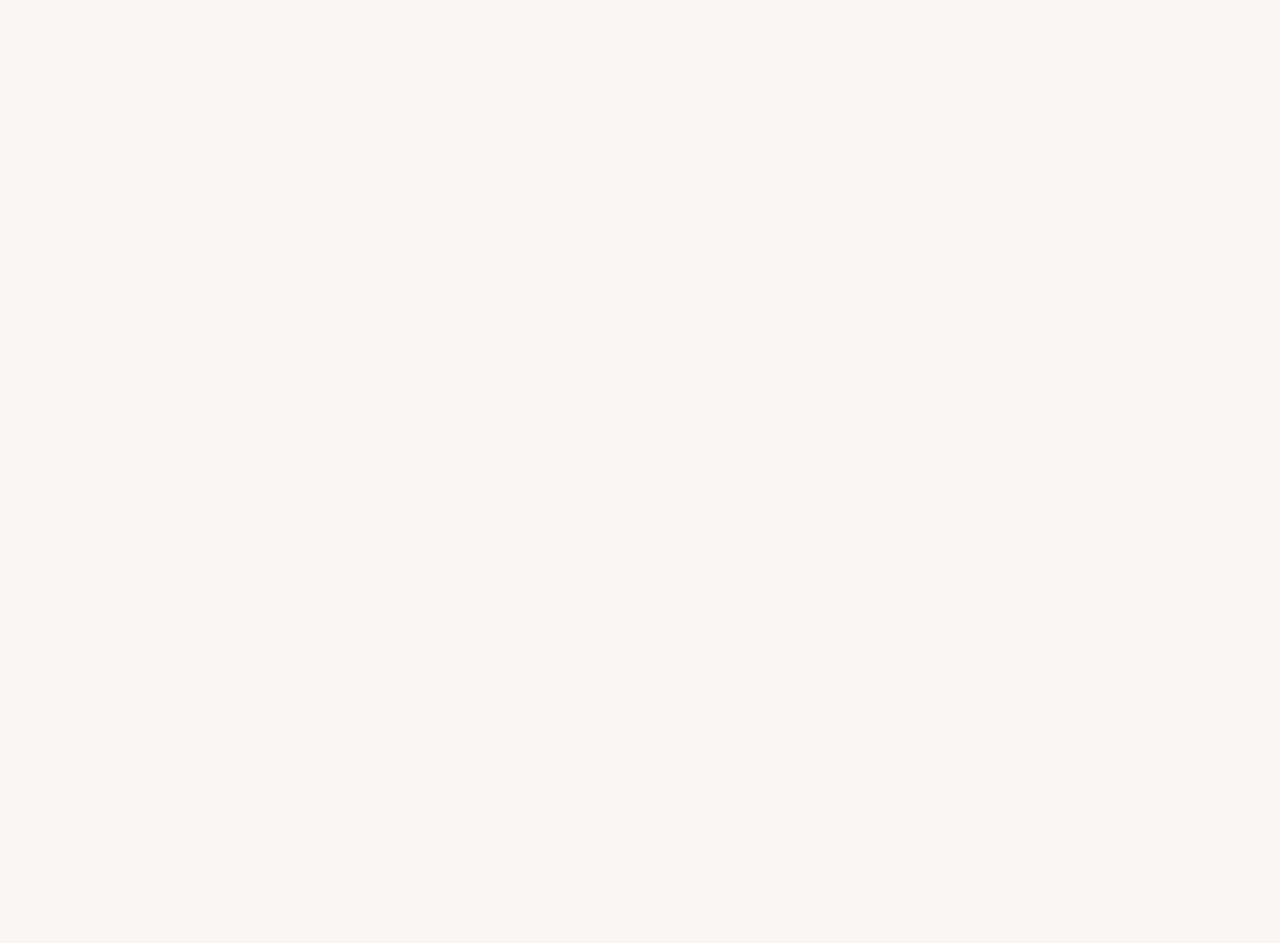
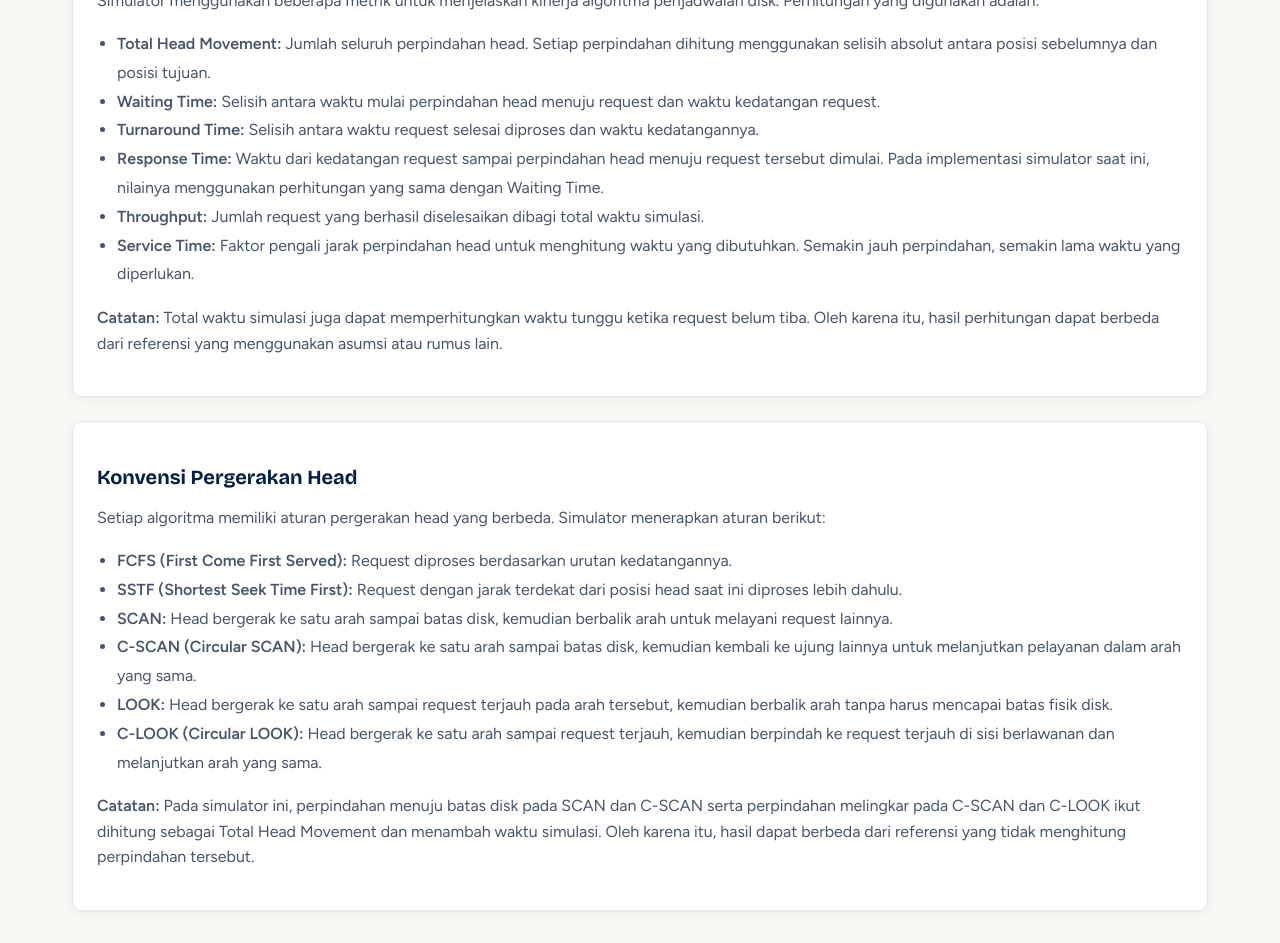
Before and after one commit to 1essvon/io-pipeline-simulator, a React (Vite) app: page /panduan in a window 1280 px wide. Shown: the part 860-1803 px from the top of the page. Before the commit the page ends 800 px from the top, so only its background shows below. Built offline with nearby package versions, Linux system fonts and the light colour scheme.

Commit message:
docs: improve simulator guide and calculation explanations

```diff
--- a/src/pages/GuidePage.tsx
+++ b/src/pages/GuidePage.tsx
@@ -25,7 +25,10 @@ const inputStyle: React.CSSProperties = {
 };
 
 export const GuidePage: React.FC = () => {
-  const [activeTab, setActiveTab] = useState<'konsep' | 'penggunaan' | 'glosarium'>('konsep');
+  const [activeTab, setActiveTab] = useState<
+    'konsep' | 'penggunaan' | 'glosarium'
+  >('konsep');
+
   const [searchTerm, setSearchTerm] = useState('');
   const [selectedCategory, setSelectedCategory] = useState<string>('Semua');
 
@@ -136,6 +139,7 @@ export const GuidePage: React.FC = () => {
         })}
       </nav>
 
+      {/* TAB KONSEP DASAR */}
       {activeTab === 'konsep' && (
         <section style={{ display: 'grid', gap: '1.5rem' }}>
           <article style={cardStyle}>
@@ -187,14 +191,152 @@ export const GuidePage: React.FC = () => {
                 pergerakan head disk yang bolak-balik secara acak.
               </li>
               <li>
-                <strong>Mencegah Starvation:</strong> Memastikan seluruh
-                antrean permintaan terlayani secara adil.
+                <strong>Mencegah Starvation:</strong> Membantu menjelaskan
+                bagaimana algoritma mengatur pelayanan antrean permintaan.
               </li>
             </ul>
+          </article>
+
+          <article style={cardStyle}>
+            <h3
+              style={{
+                fontSize: '1.25rem',
+                fontWeight: 'bold',
+                color: 'var(--color-text)',
+                marginBottom: '0.5rem',
+              }}
+            >
+              Metode Perhitungan Simulator
+            </h3>
+
+            <p style={textStyle}>
+              Simulator menggunakan beberapa metrik untuk menjelaskan kinerja
+              algoritma penjadwalan disk. Perhitungan yang digunakan adalah:
+            </p>
+
+            <ul
+              style={{
+                ...textStyle,
+                lineHeight: 1.8,
+                paddingLeft: '1.25rem',
+                marginTop: '0.75rem',
+              }}
+            >
+              <li>
+                <strong>Total Head Movement:</strong> Jumlah seluruh
+                perpindahan head. Setiap perpindahan dihitung menggunakan
+                selisih absolut antara posisi sebelumnya dan posisi tujuan.
+              </li>
+
+              <li>
+                <strong>Waiting Time:</strong> Selisih antara waktu mulai
+                perpindahan head menuju request dan waktu kedatangan request.
+              </li>
+
+              <li>
+                <strong>Turnaround Time:</strong> Selisih antara waktu request
+                selesai diproses dan waktu kedatangannya.
+              </li>
+
+              <li>
+                <strong>Response Time:</strong> Waktu dari kedatangan request
+                sampai perpindahan head menuju request tersebut dimulai.
+                Pada implementasi simulator saat ini, nilainya menggunakan
+                perhitungan yang sama dengan Waiting Time.
+              </li>
+
+              <li>
+                <strong>Throughput:</strong> Jumlah request yang berhasil
+                diselesaikan dibagi total waktu simulasi.
+              </li>
+
+              <li>
+                <strong>Service Time:</strong> Faktor pengali jarak perpindahan
+                head untuk menghitung waktu yang dibutuhkan. Semakin jauh
+                perpindahan, semakin lama waktu yang diperlukan.
+              </li>
+            </ul>
+
+            <p style={{ ...textStyle, marginTop: '1rem' }}>
+              <strong>Catatan:</strong> Total waktu simulasi juga dapat
+              memperhitungkan waktu tunggu ketika request belum tiba.
+              Oleh karena itu, hasil perhitungan dapat berbeda dari referensi
+              yang menggunakan asumsi atau rumus lain.
+            </p>
+          </article>
+
+          <article style={cardStyle}>
+            <h3
+              style={{
+                fontSize: '1.25rem',
+                fontWeight: 'bold',
+                color: 'var(--color-text)',
+                marginBottom: '0.5rem',
+              }}
+            >
+              Konvensi Pergerakan Head
+            </h3>
+
+            <p style={textStyle}>
+              Setiap algoritma memiliki aturan pergerakan head yang berbeda.
+              Simulator menerapkan aturan berikut:
+            </p>
+
+            <ul
+              style={{
+                ...textStyle,
+                lineHeight: 1.8,
+                paddingLeft: '1.25rem',
+                marginTop: '0.75rem',
+              }}
+            >
+              <li>
+                <strong>FCFS (First Come First Served):</strong> Request
+                diproses berdasarkan urutan kedatangannya.
+              </li>
+
+              <li>
+                <strong>SSTF (Shortest Seek Time First):</strong> Request
+                dengan jarak terdekat dari posisi head saat ini diproses lebih
+                dahulu.
+              </li>
+
+              <li>
+                <strong>SCAN:</strong> Head bergerak ke satu arah sampai batas
+                disk, kemudian berbalik arah untuk melayani request lainnya.
+              </li>
+
+              <li>
+                <strong>C-SCAN (Circular SCAN):</strong> Head bergerak ke satu
+                arah sampai batas disk, kemudian kembali ke ujung lainnya
+                untuk melanjutkan pelayanan dalam arah yang sama.
+              </li>
+
+              <li>
+                <strong>LOOK:</strong> Head bergerak ke satu arah sampai request
+                terjauh pada arah tersebut, kemudian berbalik arah tanpa harus
+                mencapai batas fisik disk.
+              </li>
+
+              <li>
+                <strong>C-LOOK (Circular LOOK):</strong> Head bergerak ke satu
+                arah sampai request terjauh, kemudian berpindah ke request
+                terjauh di sisi berlawanan dan melanjutkan arah yang sama.
+              </li>
+            </ul>
+
+            <p style={{ ...textStyle, marginTop: '1rem' }}>
+              <strong>Catatan:</strong> Pada simulator ini, perpindahan menuju
+              batas disk pada SCAN dan C-SCAN serta perpindahan melingkar pada
+              C-SCAN dan C-LOOK ikut dihitung sebagai Total Head Movement dan
+              menambah waktu simulasi. Oleh karena itu, hasil dapat berbeda
+              dari referensi yang tidak menghitung perpindahan tersebut.
+            </p>
           </article>
         </section>
       )}
 
+      {/* TAB CARA PENGGUNAAN */}
       {activeTab === 'penggunaan' && (
         <section style={{ display: 'grid', gap: '1rem' }}>
           {steps.map(item => (
@@ -249,6 +391,7 @@ export const GuidePage: React.FC = () => {
         </section>
       )}
 
+      {/* TAB GLOSARIUM */}
       {activeTab === 'glosarium' && (
         <section>
           <div
```
